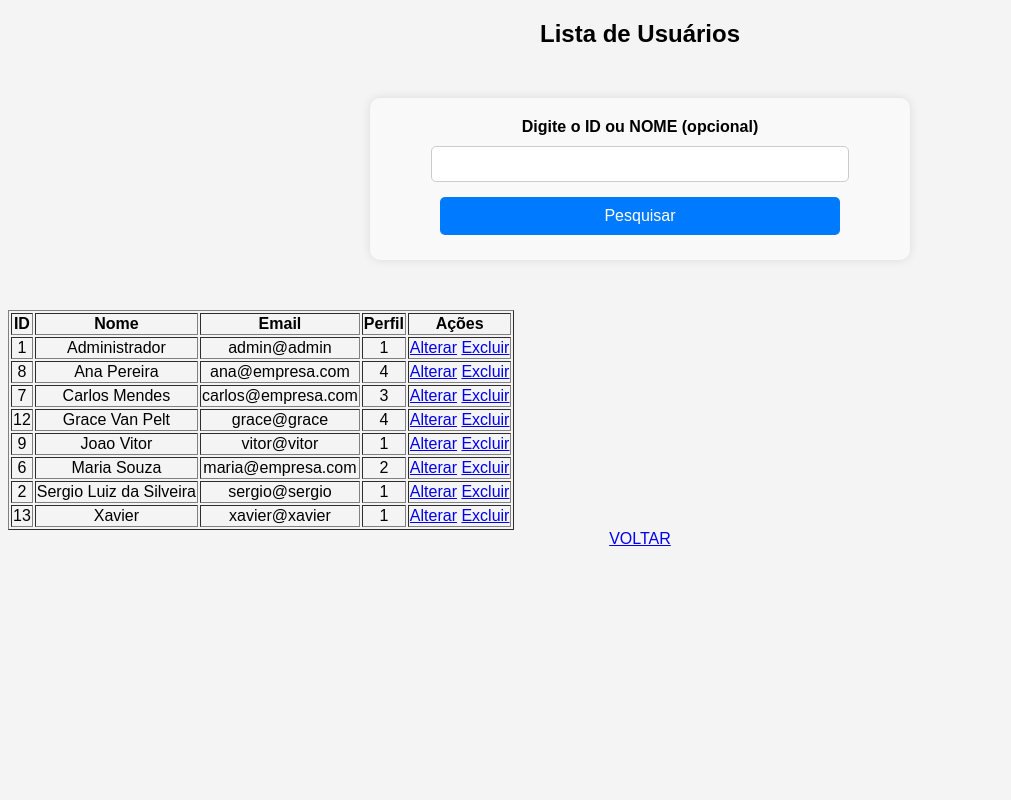
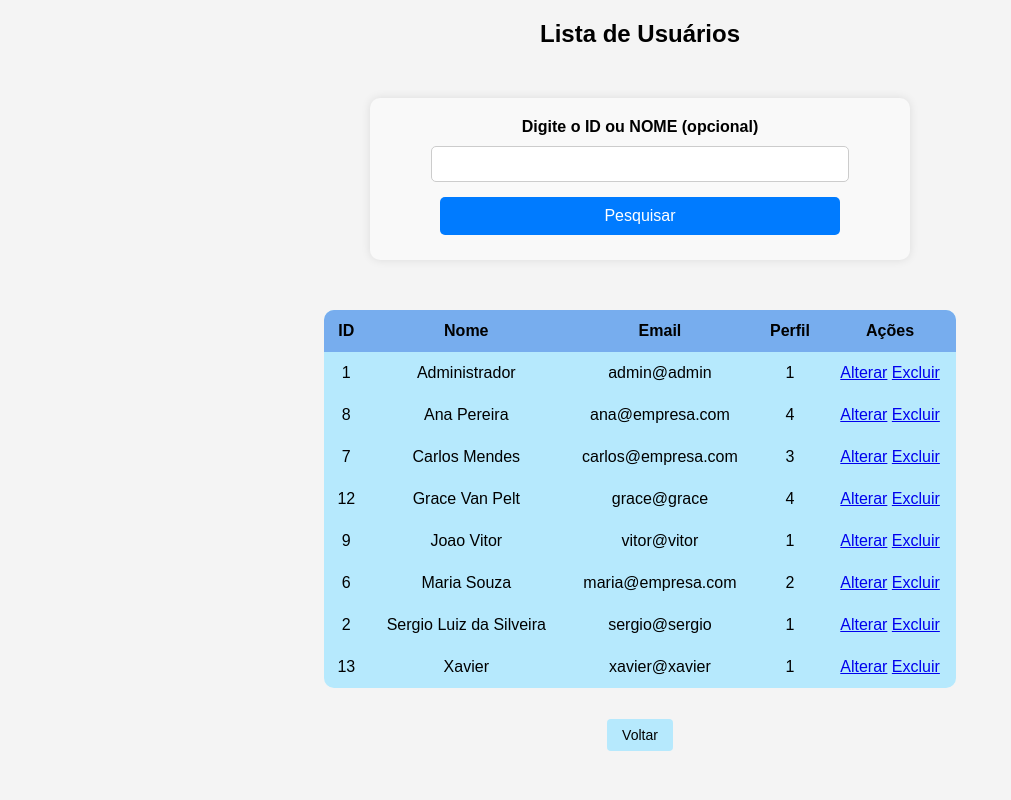
Before and after one commit to rafaelaelisajoaquim/Rafaela_Joaquim_prova, a PHP site: page /buscar_usuario.php in a window 1280 px wide. Shown: the whole page, without its empty margins (0-1011 px from the left). Run offline with PHP 8.4, Linux system fonts and the light colour scheme; a user stored in the database is signed in; data comes from the database, SQL or seed files in the repository.

Commit message:
Buscar usuário
Busca o usuário

```diff
--- a/buscar_usuario.php
+++ b/buscar_usuario.php
@@ -38,6 +38,50 @@
     <meta name="viewport" content="width=device-width, initial-scale=1.0">
     <title>Buscar Usuário</title>
     <link rel="stylesheet" href="styles.css">
+    <style>
+
+    body {
+        font-family: Arial, sans-serif;
+        background-color: #f4f4f4;
+        text-align: center;
+    }
+
+    table {
+        background-color:#b6e9fd;
+        border-radius: 10px;
+        padding: 8px 15px;
+        margin: 0 auto;
+        margin:20px auto;
+        border-collapse: collapse;
+        overflow: hidden;
+        width: 50%;
+    }
+
+    th, td, tr {
+        text-align: center;
+        padding: 12px;
+    }
+
+    th {
+        background-color:rgb(119, 173, 238);
+    }
+
+    td {
+        background-color:
+    }
+
+
+    .voltar{
+    padding: 8px 15px;
+    background-color:#b6e9fd;
+    color: black;
+    border: none;
+    border-radius: 4px;
+    font-size: 14px;
+    text-decoration: none;
+    }
+    </style>
+
 </head>
 <body>
     <h2>Lista de Usuários</h2>
@@ -47,7 +91,7 @@
             <button type="submit">Pesquisar</button>
         </form>
         <?php if(!empty($usuarios)): ?>
-            <table border="1">
+            <table>
                 <tr>
                     <th>ID</th>
                     <th>Nome</th>
@@ -72,7 +116,7 @@
             </table>
         <?php else:?>
             <p>Nenhum usuário encontrado</p>
-        <?php endif;?>
-            <a href="principal.php">VOLTAR</a>
+        <?php endif;?></br>
+            <a class="voltar" href="principal.php">Voltar</a>
 </body>
 </html>
```
